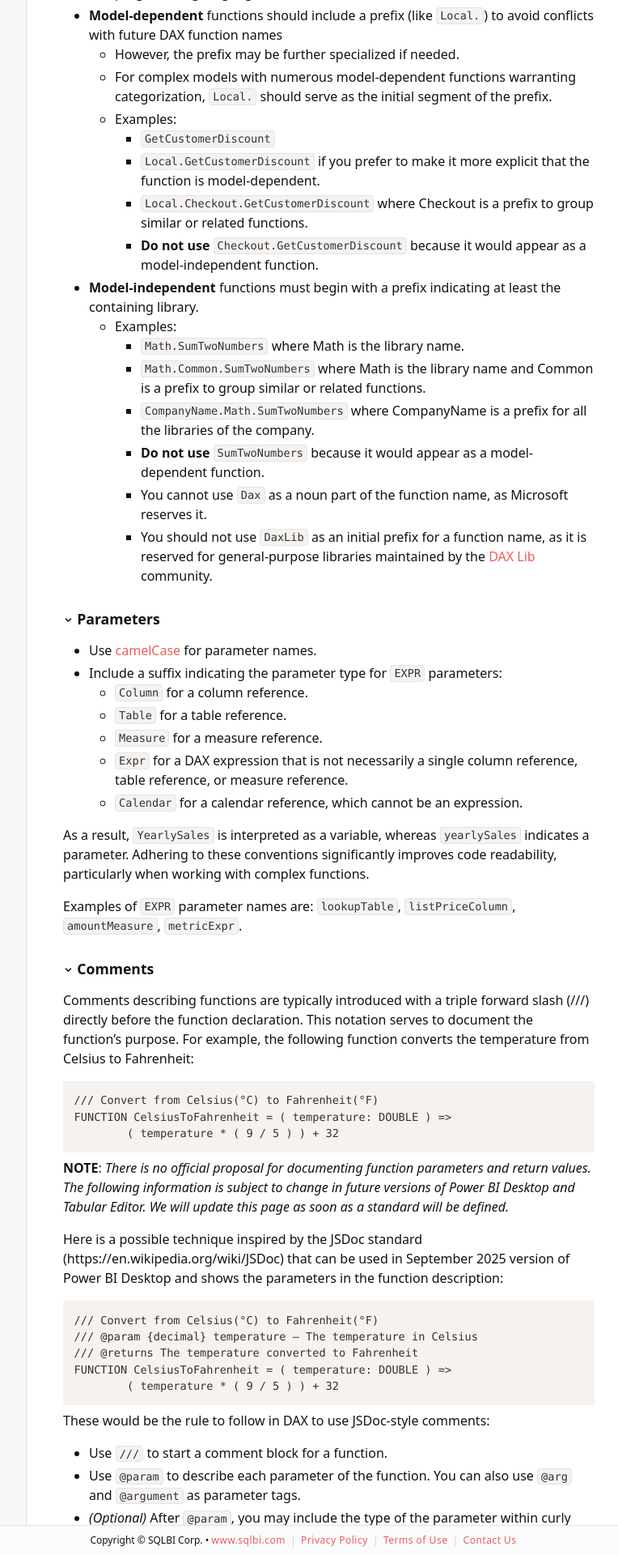
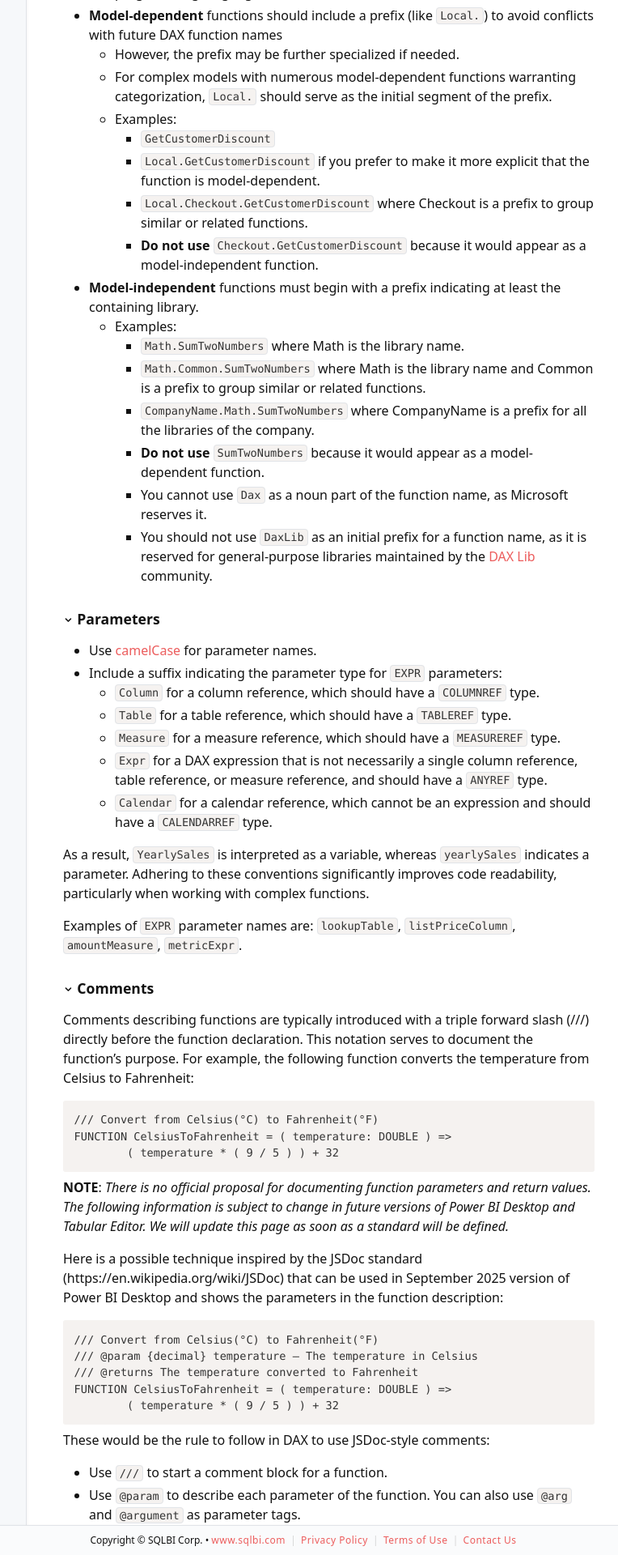
Before and after one commit to sql-bi/docs, a Jekyll site: the page built from _mydocs/dax-style/dax-naming-conventions.md, in a window 1280 px wide. Shown: the part 3080-5000 px from the top of the page at 81% size, without its empty margins (265-1029 px from the left). Built offline with Jekyll 4.4.1, drawn with Linux system fonts in a browser that asks for light colours; cached includes are drawn as plain includes; some web fonts are replaced.

Commit message:
Clarify parameter naming conventions in DAX documentation with type suffixes

```diff
--- a/_mydocs/dax-style/dax-naming-conventions.md
+++ b/_mydocs/dax-style/dax-naming-conventions.md
@@ -97,11 +97,11 @@ The naming conventions for DAX coding in reality involve many objects of the sem
 ### Parameters
 - Use [camelCase](https://en.wikipedia.org/wiki/Camel_case) for parameter names.
 - Include a suffix indicating the parameter type for `EXPR` parameters:
-    - `Column` for a column reference.
-    - `Table` for a table reference.
-    - `Measure` for a measure reference.
-    - `Expr` for a DAX expression that is not necessarily a single column reference, table reference, or measure reference.
-    - `Calendar` for a calendar reference, which cannot be an expression.
+    - `Column` for a column reference, which should have a `COLUMNREF` type.
+    - `Table` for a table reference, which should have a `TABLEREF` type.
+    - `Measure` for a measure reference, which should have a `MEASUREREF` type.
+    - `Expr` for a DAX expression that is not necessarily a single column reference, table reference, or measure reference, and should have a `ANYREF` type.
+    - `Calendar` for a calendar reference, which cannot be an expression and should have a `CALENDARREF` type.
 
 As a result, `YearlySales` is interpreted as a variable, whereas `yearlySales` indicates a parameter. Adhering to these conventions significantly improves code readability, particularly when working with complex functions.
 
```
